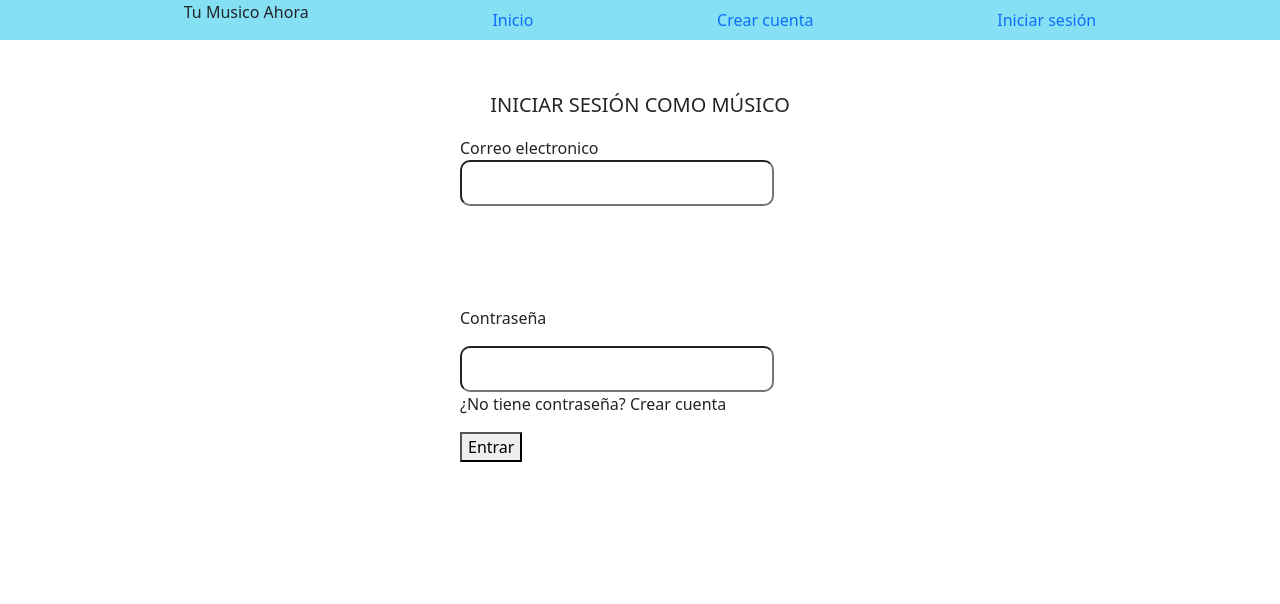
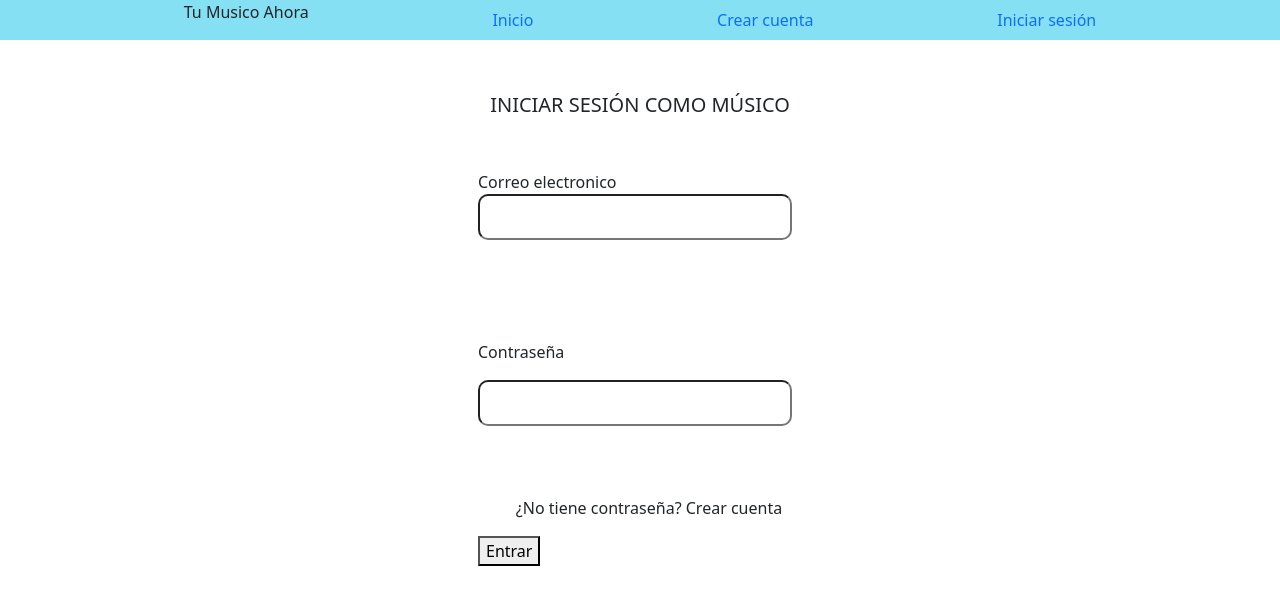
Before and after one commit to Kodemia-MusicApp/MusicApp-FrontEnd, a React app: page /login/musican in a window 1280 px wide. Shown: the top 604 px of the page. Built offline with nearby package versions, Linux system fonts and the light colour scheme.

Commit message:
1 file modified

```diff
--- a/src/Pages/LoginMusician/LoginMusician.scss
+++ b/src/Pages/LoginMusician/LoginMusician.scss
@@ -37,11 +37,11 @@
     border-radius: 10px;
 }
 
-.Login-Form {
+.LoginMusician-Form {
     margin-top: 50px;
     margin-left: 18px;
 }
-.Login-footer {
+.LoginMusician-footer {
     margin-top: 70px;
     text-align: center;
 }
```
